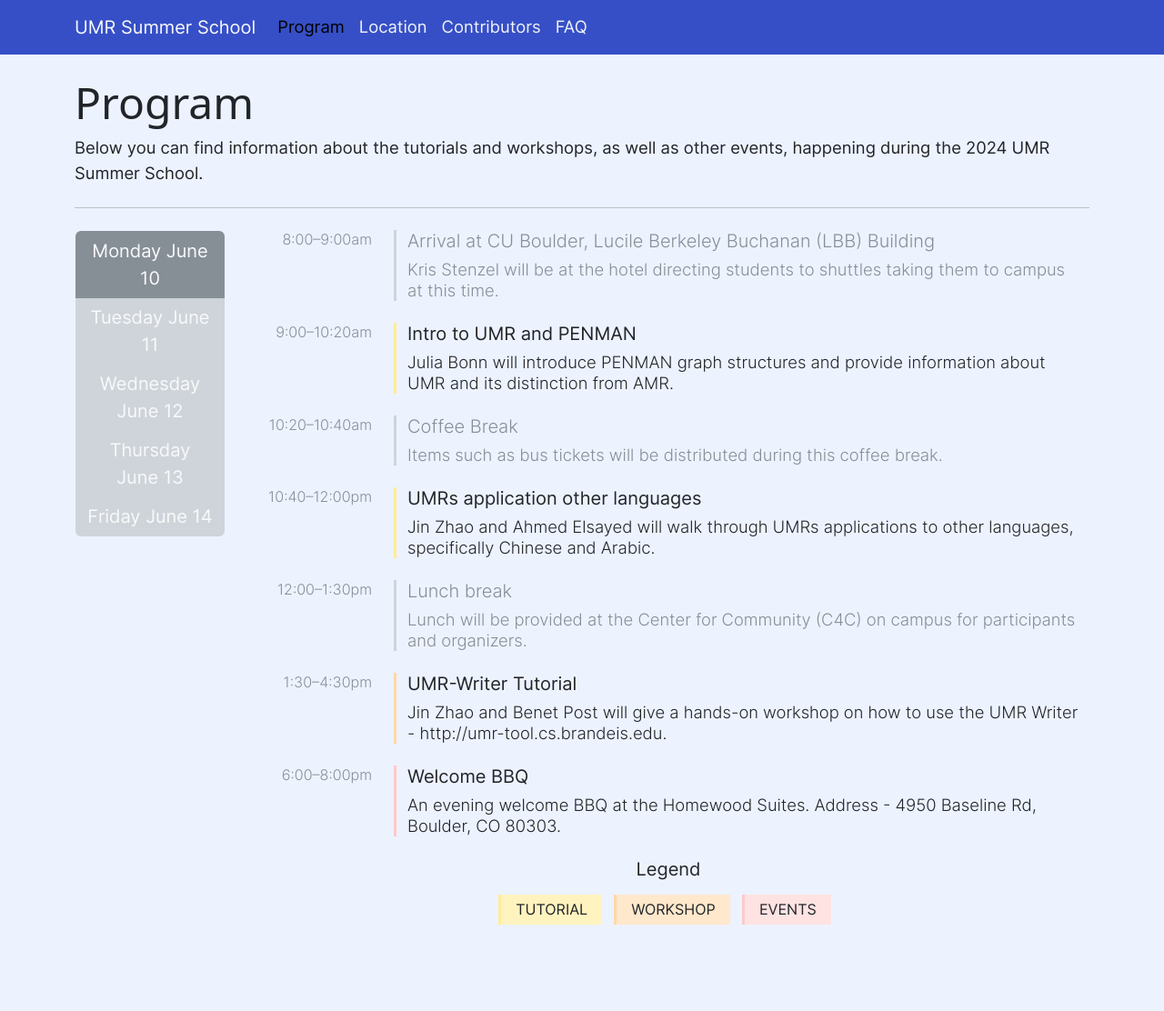
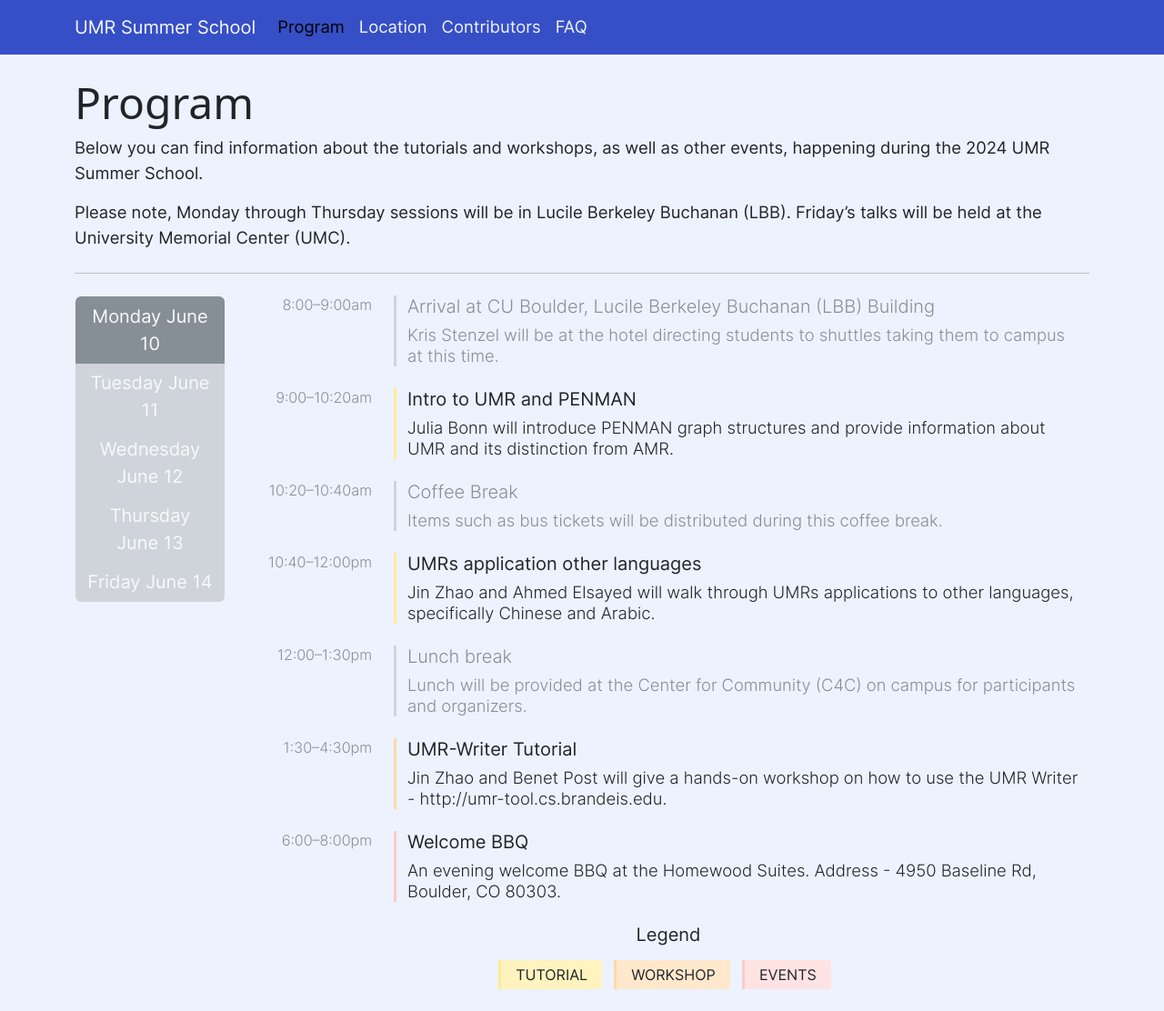
Before and after one commit to umr-summer-school/UMR_Summer_School, a Jekyll site: the page built from program.md, in a window 1280 px wide. Shown: the whole page at 91% size. Built offline with Jekyll 4.4.1, drawn with Linux system fonts in a browser that asks for light colours; before the commit the page ends 1041 px from its top, so only the background shows below that.

Commit message:
adding locations

```diff
--- a/program.md
+++ b/program.md
@@ -6,3 +6,5 @@ navorder: 1
 ---
 
 Below you can find information about the tutorials and workshops, as well as other events, happening during the 2024 UMR Summer School.
+
+Please note, Monday through Thursday sessions will be in Lucile Berkeley Buchanan (LBB). Friday's talks will be held at the University Memorial Center (UMC).
```
